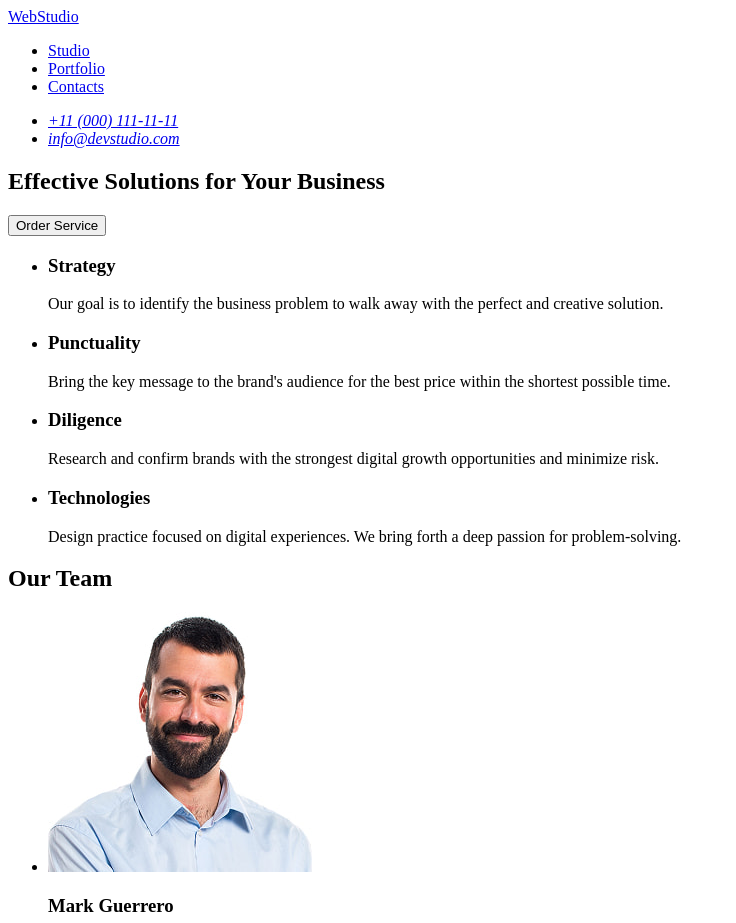
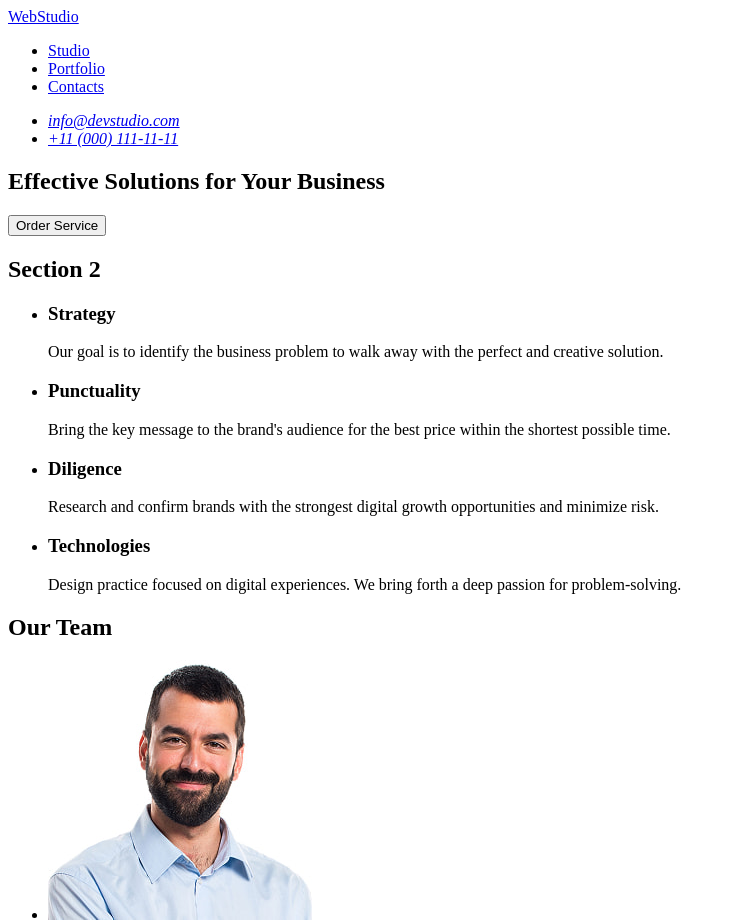
Before and after one commit to Vlaseeds/goit-markup-hw-01, a plain HTML site: page index.html in a window 1280 px wide. Shown: the top 923 px of the page, without its empty margins (0-736 px from the left). Drawn offline with Linux system fonts and the light colour scheme.

Commit message:
Autocheck errors fixed

```diff
--- a/index.html
+++ b/index.html
@@ -19,8 +19,8 @@
         </nav>
         <address>
             <ul>
-                <li><a href="tel:+110001111111" class="phone">+11 (000) 111-11-11</a></li>
                 <li><a href="mailto:info@devstudio.com">info@devstudio.com</a></li>
+                <li><a href="tel:+110001111111">+11 (000) 111-11-11</a></li>
             </ul>
         </address>
     </header>
@@ -31,6 +31,7 @@
             <button type="button">Order Service</button>
         </section>
         <section>
+            <h2>Section 2</h2>
             <ul>
                 <li>
                     <h3>Strategy</h3>
```
